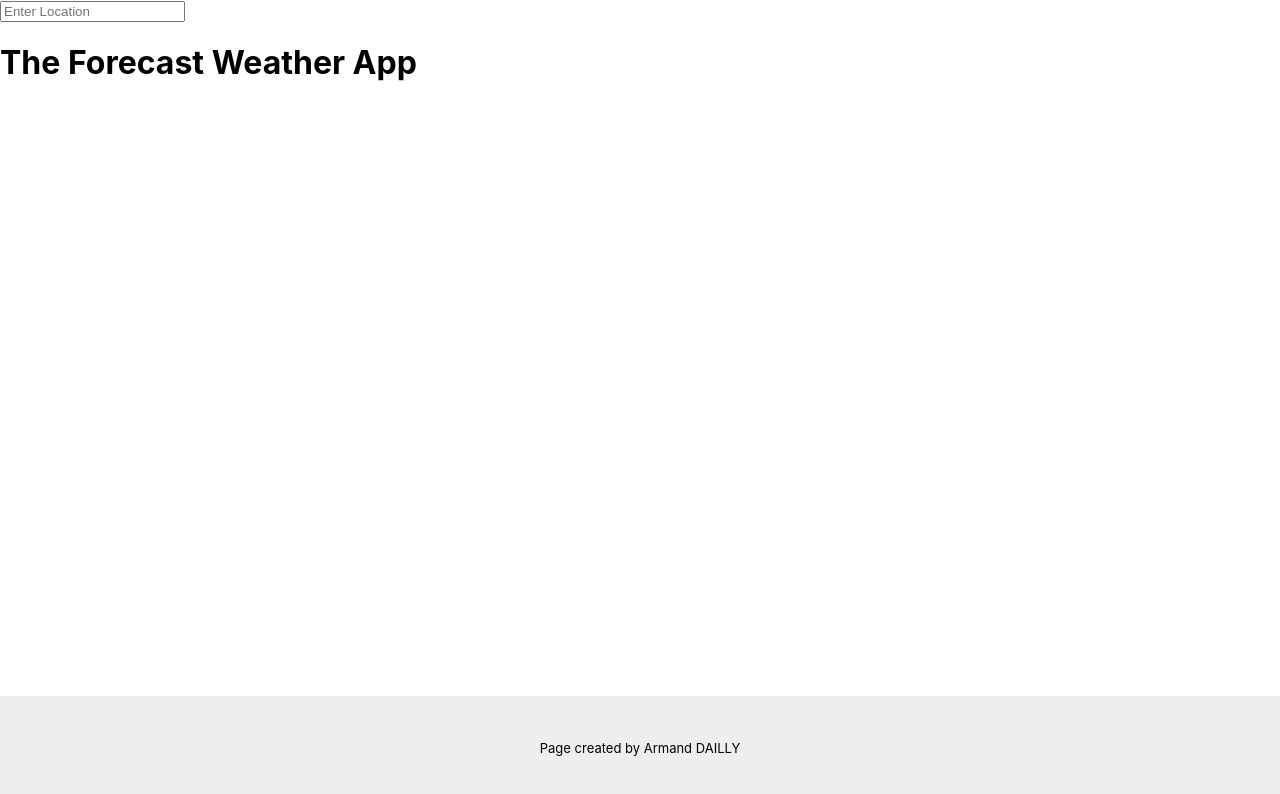
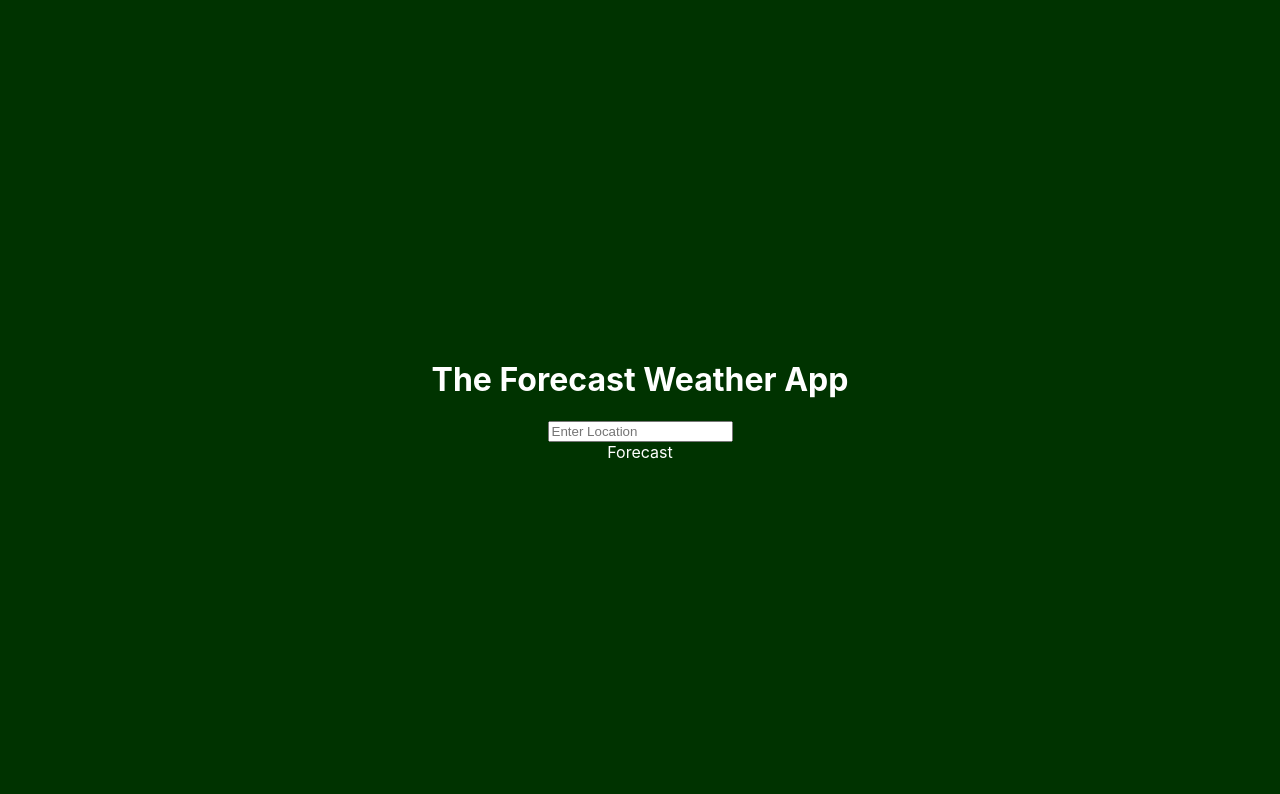
Before and after one commit to Dixen-Naxos/armand_dailly_agily, a React (Create React App) app in the folder front/: page / in a window 1280 px wide. Shown: the top 794 px of the page. Built offline with nearby package versions, Linux system fonts and the light colour scheme; the HTML template or start-up script is replaced by a standard one.

Commit message:
WIP front

```diff
--- a/front/package.json
+++ b/front/package.json
@@ -9,6 +9,7 @@
     "axios": "^0.27.2",
     "react": "^18.1.0",
     "react-dom": "^18.1.0",
+    "react-router-dom": "^6.3.0",
     "react-scripts": "5.0.1",
     "web-vitals": "^2.1.4"
   },
--- a/front/src/App.js
+++ b/front/src/App.js
@@ -1,46 +1,43 @@
 import React, {useState} from 'react'
-import axios from "axios";
+import {
+    BrowserRouter as Router,
+    Routes,
+    Route,
+    Link
+} from "react-router-dom";
+import Forecast from "./components/forecast/Forecast";
 
-function App() {
-    const [data, setData] = useState({})
-    const [location, setLocation] = useState('')
-    const url = `https://api.openweathermap.org/geo/1.0/direct?q=${location}&limit=1&appid=db988691faf182dfc3750cd1e57f3718`
-    //const url2 = 'https://api.openweathermap.org/data/2.5/onecall?lat=51.5073219&lon=-0.1276474&exclude=minutely,hourly,alerts&units=metric&appid=db988691faf182dfc3750cd1e57f3718'
+export default function App() {
 
-    const searchLocation = (event) => {
-        if(event.key === 'Enter') {
-            axios.get(url).then((response)=>{
-                setData(response.data)
-                console.log(data[0])
-            })
-        }
-    }
+
+    return (
+        <Router>
+            <div>
+
+                <Routes>
+                    <Route exact path="/" element={<Home/>} />
+                    <Route path="/forecast/:city_name" element={<Forecast />}/>
+                </Routes>
+
+            </div>
+        </Router>
+    );
+}
+
+function Home() {
+    const [location, setLocation] = useState('');
 
     return (
         <div className="App">
+            <h1>The Forecast Weather App</h1>
             <div className="search">
                 <input value={location}
                        onChange={event => setLocation(event.target.value)}
-                       onKeyPress={searchLocation}
                        placeholder='Enter Location'
                        type="text"/>
             </div>
-            <h1>The Forecast Weather App</h1>
-            <main>
+            <Link to={`/forecast/${location}`}>Forecast</Link>
+        </div>
 
-            </main>
-            <footer>
-                Page created by Armand DAILLY
-            </footer>
-        </div>
     );
 }
-
-export default App;
-
-
-//const url = 'https://api.openweathermap.org/geo/1.0/direct?q=London&limit=5&appid=db988691faf182dfc3750cd1e57f3718'
-//result[0]["lat"]
-//result[0]["lon"]
-
-//const url2 = 'https://api.openweathermap.org/data/2.5/onecall?lat=51.5073219&lon=-0.1276474&exclude=minutely,hourly,alerts&units=metric&appid=db988691faf182dfc3750cd1e57f3718'
--- a/front/src/components/forecast/Forecast.js
+++ b/front/src/components/forecast/Forecast.js
@@ -1,14 +1,19 @@
 import React, {useState} from "react";
 import axios from "axios";
+import {useParams} from "react-router-dom";
+import Today from "./Today";
 
-const Forecast = () => {
-    //const url = 'https://api.openweathermap.org/geo/1.0/direct?q=${}&limit=5&appid=db988691faf182dfc3750cd1e57f3718'
-    //const url2 = 'https://api.openweathermap.org/data/2.5/onecall?lat=51.5073219&lon=-0.1276474&exclude=minutely,hourly,alerts&units=metric&appid=db988691faf182dfc3750cd1e57f3718'
-    function getForecast() {
 
-    }
+const Forecast = async () => {
+    const [data, setData] = useState({});
+    let {city_name} = useParams();
+    const url = `http://127.0.0.1:3001/meteo/${city_name}`
+    await axios.get(url).then((response) => {
+        setData(response.data)
+    });
+    console.log(data["week"]);
+    return (<div><Today/></div>);
 
-    return (<div></div>)
 }
 
 export default Forecast;
--- /dev/null
+++ b/front/src/components/forecast/Today.js
@@ -0,0 +1,10 @@
+import React, {useState} from "react";
+import {useParams} from "react-router-dom";
+import axios from "axios";
+
+const Today = (props) => {
+    return (<div>Test</div>)
+
+}
+
+export default Today;
--- a/front/src/index.css
+++ b/front/src/index.css
@@ -16,6 +16,11 @@ code {
   display:flex;
   flex-direction: column;
   min-height: 100vh;
+  background-color: #030;
+  color: #FFF;
+  justify-content: center;
+  align-items: center;
+  text-align: center;
 }
 
 main {
@@ -24,17 +29,10 @@ main {
   padding: 25px;
 }
 
-footer {
-  padding: 2px;
-  min-height: 100px;
-  display: flex;
-  flex-direction: column;
+a {
+  text-decoration: none;
+  color: #FFF;
+}
+h1 {
   justify-content: center;
-  background: #EEEEEE;
-  font-size: small;
-  text-align: center;
 }
-
-header {
-  padding: 25px;
-}
```
Also changed, not shown: front/src/components/forecast/Day.js (added), front/src/components/forecast/Week.js (added), 1 other file (tests, documents, lock files or other folders).
